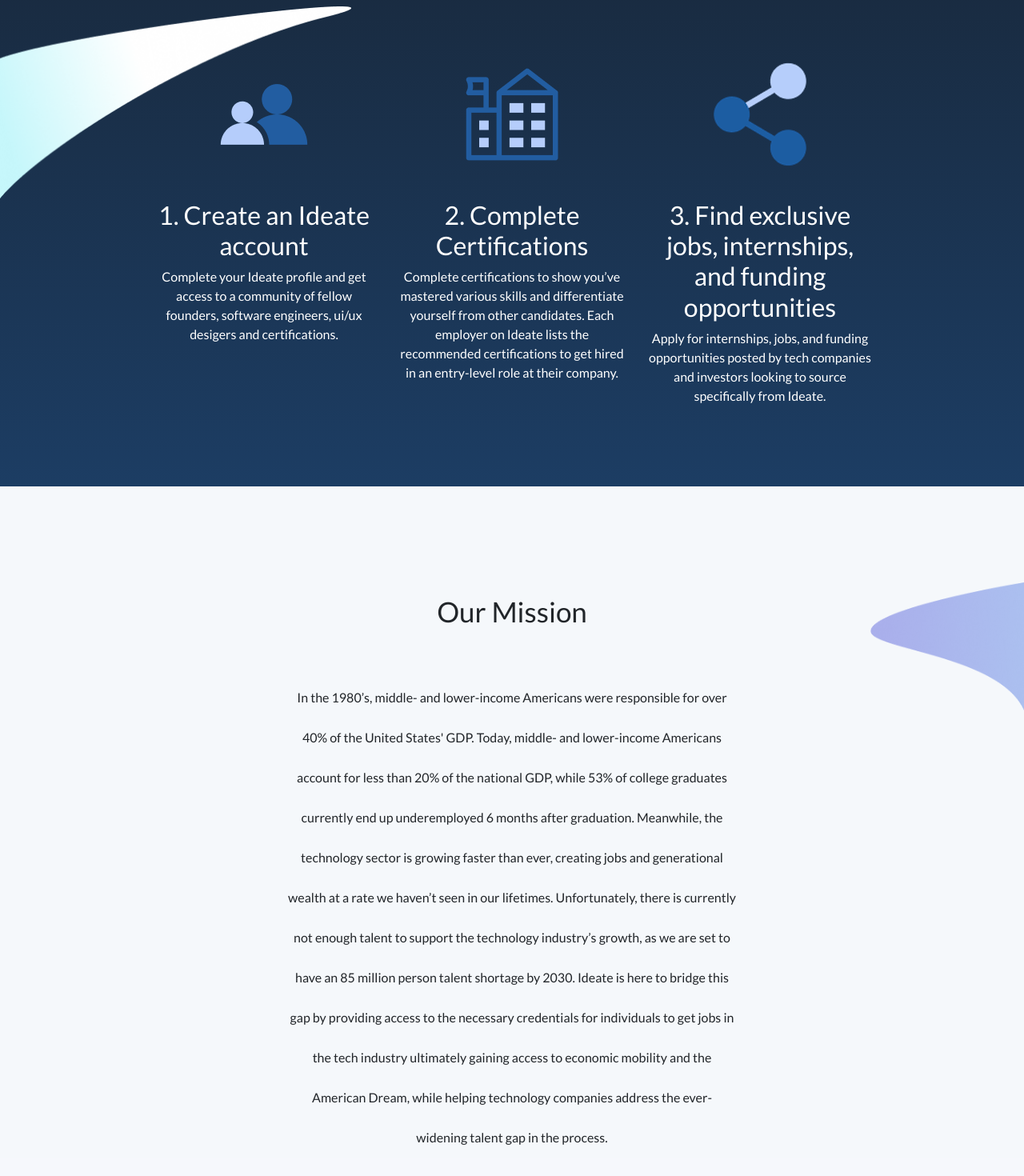
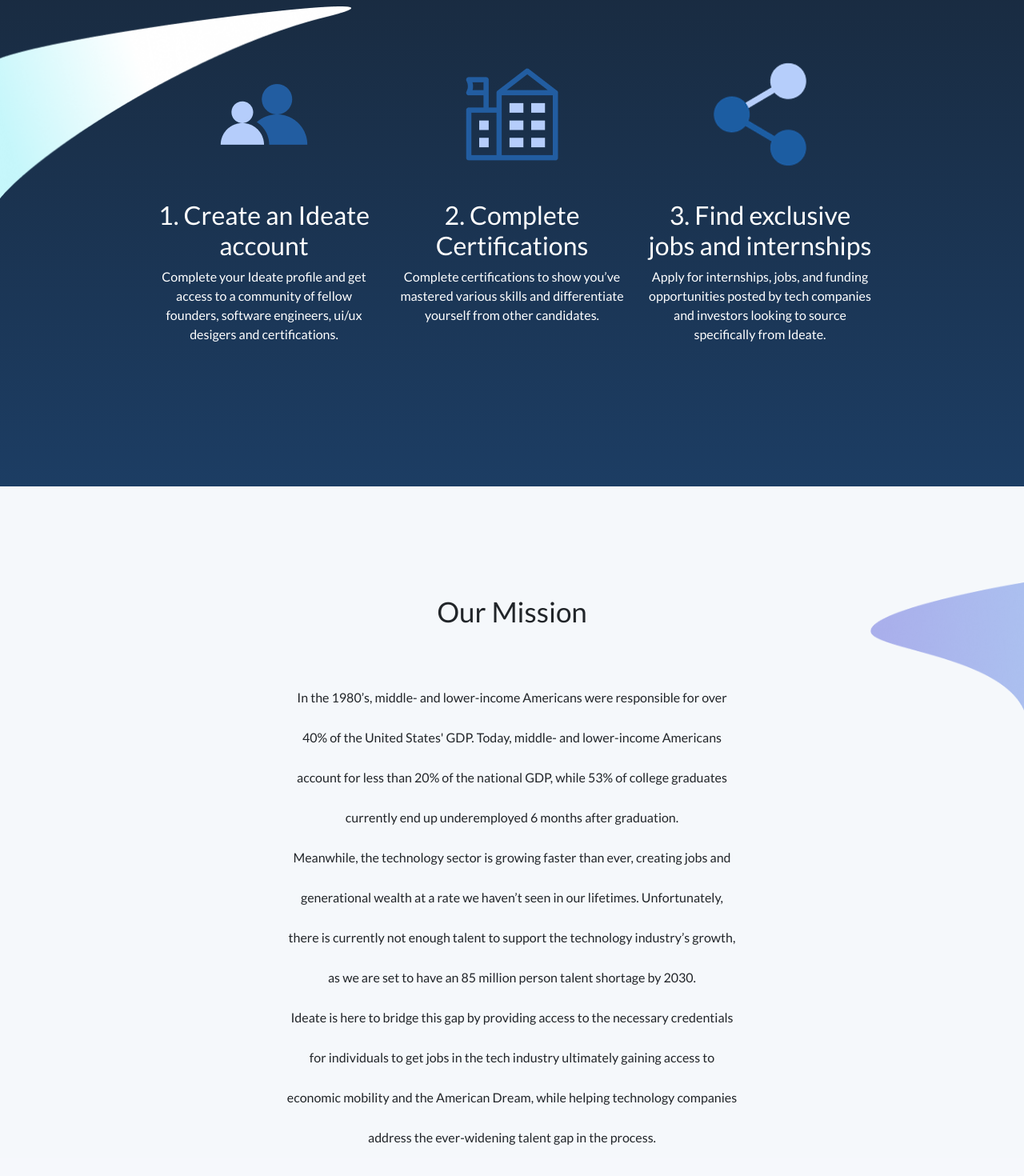
Before and after one commit to ideateproject/landing, a React (Create React App) app: page / in a window 1280 px wide. Shown: the part 992-2462 px from the top of the page at 80% size. Built offline with nearby package versions, Linux system fonts and the light colour scheme.

Commit message:
Thomas landing page (revising for improved ui)

```diff
--- a/src/pages/Home.js
+++ b/src/pages/Home.js
@@ -197,8 +197,7 @@
 								<h2>2. Complete Certifications</h2>
 								<p>
 								Complete certifications to show you’ve mastered various skills and differentiate
-								 yourself from other candidates. Each employer on Ideate lists the recommended
-								 certifications to get hired in an entry-level role at their company.
+								 yourself from other candidates.
 								</p>
 							</div>
 						</Col>
@@ -211,7 +210,7 @@
 								/>
 							</div>
 							<div className="platform_description">
-								<h2>3. Find exclusive jobs, internships, and funding opportunities</h2>
+								<h2>3. Find exclusive jobs and internships</h2>
 								<p>
 								Apply for internships, jobs, and funding opportunities posted by
 								 tech companies and investors looking to source specifically from Ideate.
@@ -231,14 +230,8 @@
 				<div className="app__aboutUsDescOne">
 					<p>
 					In the 1980’s, middle- and lower-income Americans were responsible for over 40% of the United States' GDP. Today, middle- and lower-income Americans account for less than 20% of the national GDP, while 53% of college graduates currently end up underemployed 6 months after graduation.
-
-
-
-Meanwhile, the technology sector is growing faster than ever, creating jobs and generational wealth at a rate we haven’t seen in our lifetimes. Unfortunately, there is currently not enough talent to support the technology industry’s growth, as we are set to have an 85 million person talent shortage by 2030.
-
-
-
-Ideate is here to bridge this gap by providing access to the necessary credentials for individuals to get jobs in the tech industry ultimately gaining access to economic mobility and the American Dream, while helping technology companies address the ever-widening talent gap in the process.
+					<p>Meanwhile, the technology sector is growing faster than ever, creating jobs and generational wealth at a rate we haven’t seen in our lifetimes. Unfortunately, there is currently not enough talent to support the technology industry’s growth, as we are set to have an 85 million person talent shortage by 2030.  </p>
+					<p>Ideate is here to bridge this gap by providing access to the necessary credentials for individuals to get jobs in the tech industry ultimately gaining access to economic mobility and the American Dream, while helping technology companies address the ever-widening talent gap in the process.  </p>
 					</p>
 				</div>
 				{/* <Container fluid>
```
